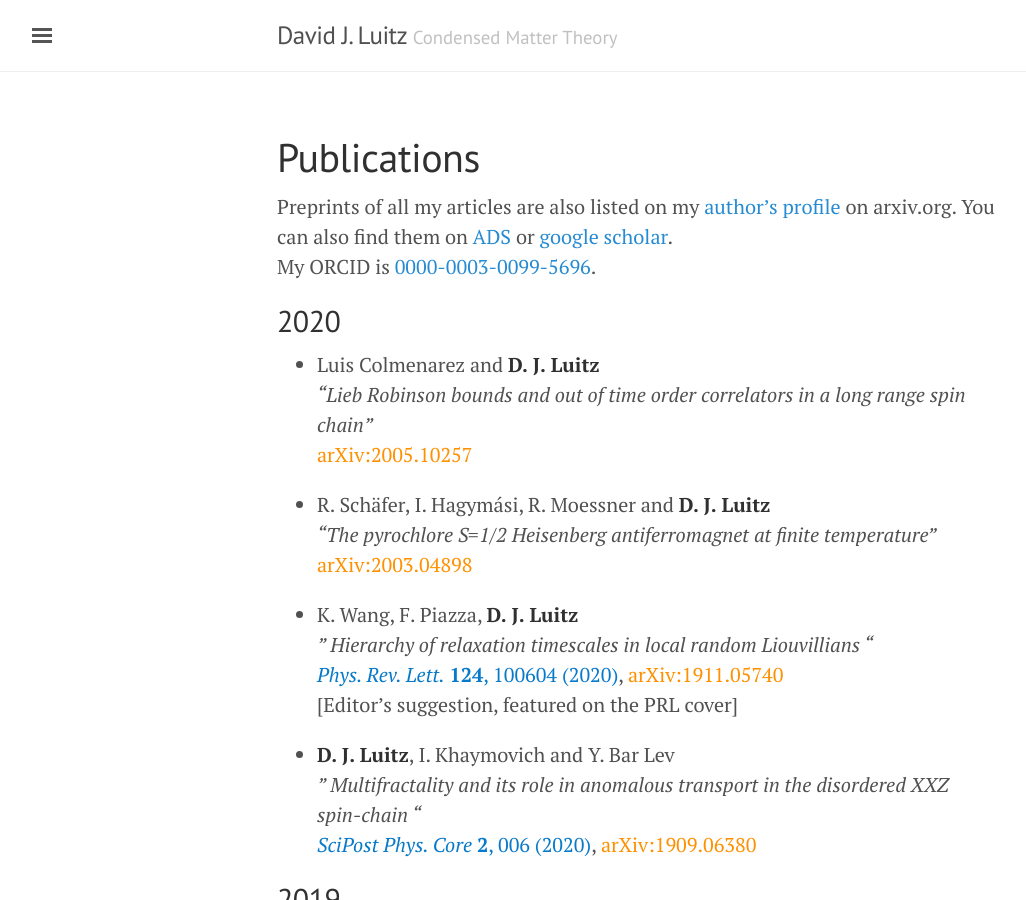
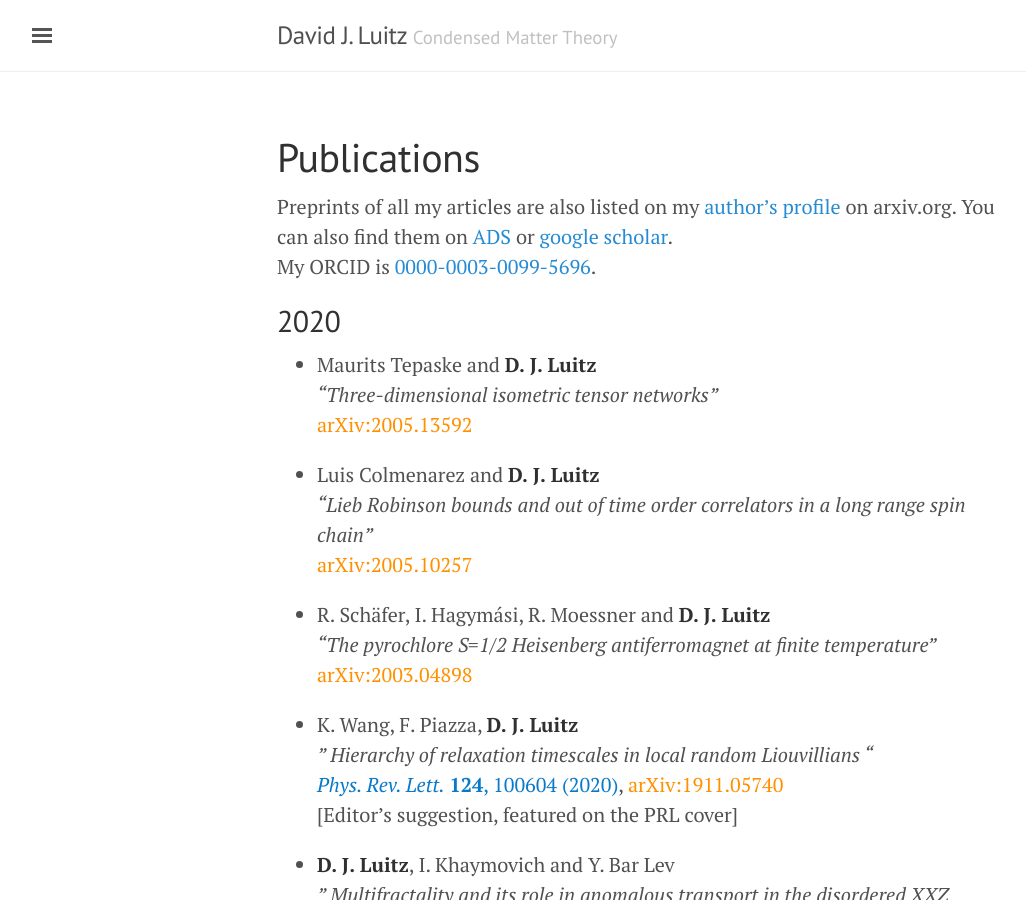
Before and after one commit to dluitz/dluitz.github.io, a Jekyll site: the page built from publications.md, in a window 1280 px wide and 900 px high. Shown: the whole window, without its empty margins (3-1029 px from the left). Built offline with Jekyll 4.4.1, drawn with Linux system fonts in a browser that asks for light colours.

Commit message:
[publist] added arXiv:2005.13592

```diff
--- a/publications.md
+++ b/publications.md
@@ -9,6 +9,10 @@ My ORCID is [0000-0003-0099-5696](https://orcid.org/0000-0003-0099-5696).
 
 2020
 ----
+
++ Maurits Tepaske and **D. J. Luitz**
+*"Three-dimensional isometric tensor networks"*
+[arXiv:2005.13592](https://arxiv.org/abs/2005.13592){:class='arxiv'}
 
 + Luis Colmenarez and **D. J. Luitz**
 *"Lieb Robinson bounds and out of time order correlators in a long range spin chain"*
```
